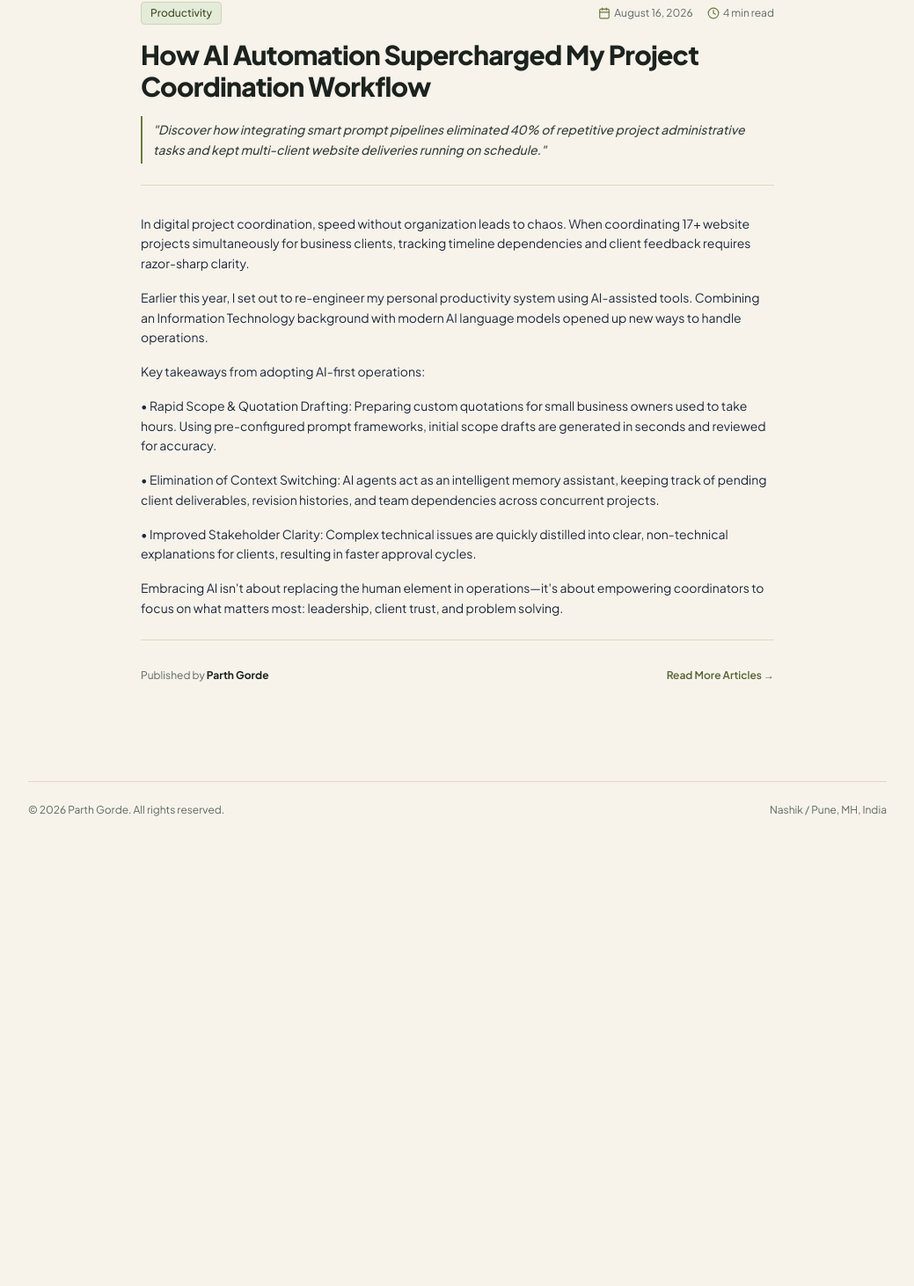
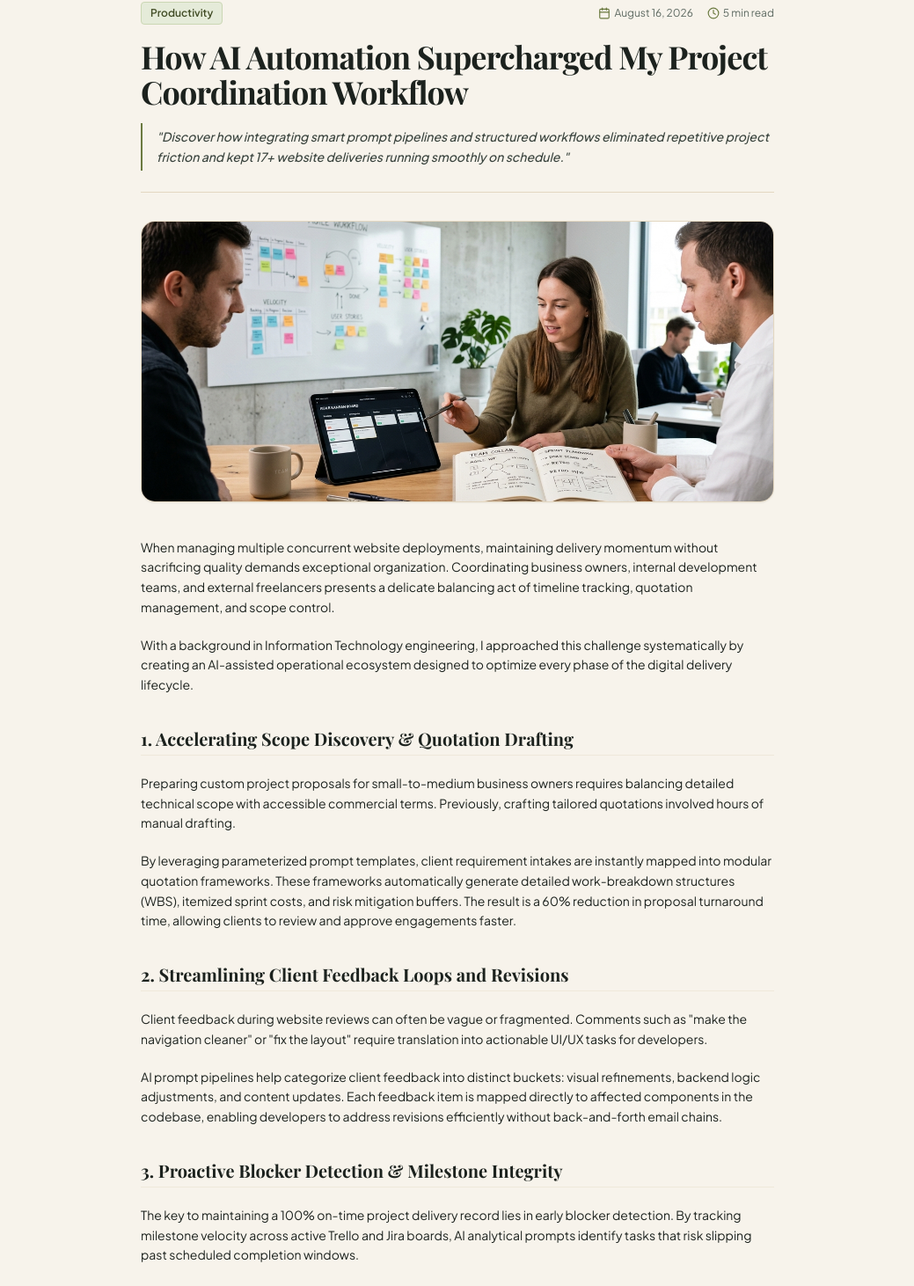
Before and after one commit to wellparth/portfolio, a Next.js app: page /blog/how-ai-automation-supercharged-my-project-coordination in a window 1280 px wide. Shown: the part 159-1621 px from the top of the page at 88% size, without its empty margins (120-1159 px from the left). Before the commit the page ends 1120 px from the top, so only its background shows below. Built offline with nearby package versions, Linux system fonts and the light colour scheme; a web font is replaced by a local one.

Commit message:
feat: update blog articles with 550-600 word grammatically flawless content, images, and row list layout for blog index

```diff
--- a/src/app/blog/[slug]/page.tsx
+++ b/src/app/blog/[slug]/page.tsx
@@ -1,10 +1,11 @@
 import React from 'react';
 import Link from 'next/link';
+import Image from 'next/image';
 import { notFound } from 'next/navigation';
 import Navbar from '@/components/Navbar';
 import ContactFooter from '@/components/ContactFooter';
 import { blogPosts } from '@/data/blogData';
-import { Calendar, Clock, ArrowLeft, Share2 } from 'lucide-react';
+import { Calendar, Clock, ArrowLeft } from 'lucide-react';
 
 export async function generateStaticParams() {
   return blogPosts.map((post) => ({
@@ -20,10 +21,10 @@ export default function BlogPostPage({ params }: { params: { slug: string } }) {
   }
 
   return (
-    <div className="min-h-screen bg-beige-100 text-ink-900">
+    <div className="min-h-screen bg-beige-100 text-ink-900 flex flex-col justify-between">
       <Navbar />
 
-      <main className="max-w-3xl mx-auto px-4 sm:px-6 pt-10 pb-16 space-y-8">
+      <main className="max-w-3xl mx-auto px-4 sm:px-6 pt-10 pb-16 space-y-8 flex-1 w-full">
         {/* Back Link */}
         <div>
           <Link
@@ -35,11 +36,11 @@ export default function BlogPostPage({ params }: { params: { slug: string } }) {
           </Link>
         </div>
 
-        {/* Article Header */}
-        <article className="space-y-6">
+        {/* Article Container */}
+        <article className="space-y-8">
           <header className="space-y-4 border-b border-beige-300 pb-6">
             <div className="flex items-center justify-between text-xs text-ink-500">
-              <span className="px-2.5 py-1 rounded bg-olive-100 text-olive-700 font-medium border border-olive-200">
+              <span className="px-2.5 py-1 rounded bg-olive-100 text-olive-700 font-semibold border border-olive-200">
                 {post.category}
               </span>
               <div className="flex items-center space-x-4">
@@ -48,28 +49,48 @@ export default function BlogPostPage({ params }: { params: { slug: string } }) {
               </div>
             </div>
 
-            <h1 className="text-2xl sm:text-3xl font-extrabold text-ink-900 tracking-tight leading-tight">
+            <h1 className="text-3xl sm:text-4xl font-serif font-bold text-ink-900 tracking-tight leading-tight">
               {post.title}
             </h1>
 
-            <p className="text-sm text-ink-700 leading-relaxed font-medium italic border-l-2 border-olive-500 pl-3 py-1">
+            <p className="text-sm font-sans text-ink-700 leading-relaxed font-medium italic border-l-2 border-olive-500 pl-4 py-1">
               "{post.excerpt}"
             </p>
           </header>
 
-          {/* Article Body */}
-          <div className="space-y-4 text-sm text-ink-800 leading-relaxed pt-2">
-            {post.content.map((paragraph, idx) => (
-              <p key={idx} className="text-slate-800">
-                {paragraph}
-              </p>
-            ))}
+          {/* Featured Article Image */}
+          <div className="relative w-full h-64 sm:h-80 rounded-2xl overflow-hidden bg-beige-200 border border-beige-300 shadow-sm">
+            <Image
+              src={post.image}
+              alt={post.title}
+              fill
+              className="object-cover"
+              priority
+            />
+          </div>
+
+          {/* Article Paragraphs */}
+          <div className="space-y-5 text-sm font-sans text-ink-800 leading-relaxed pt-2">
+            {post.content.map((paragraph, idx) => {
+              if (paragraph.startsWith('### ')) {
+                return (
+                  <h3 key={idx} className="text-xl font-serif font-bold text-ink-900 pt-4 pb-1 border-b border-beige-200">
+                    {paragraph.replace('### ', '')}
+                  </h3>
+                );
+              }
+              return (
+                <p key={idx} className="text-ink-800 leading-relaxed">
+                  {paragraph}
+                </p>
+              );
+            })}
           </div>
 
           {/* Article Footer */}
           <footer className="pt-8 border-t border-beige-300 flex items-center justify-between">
-            <div className="text-xs text-ink-500">
-              Published by <strong className="text-ink-900">Parth Gorde</strong>
+            <div className="text-xs text-ink-500 font-sans">
+              Written by <strong className="text-ink-900">Parth Gorde</strong>
             </div>
             <Link
               href="/blog"
--- a/src/components/RecentBlogs.tsx
+++ b/src/components/RecentBlogs.tsx
@@ -2,6 +2,7 @@
 
 import React from 'react';
 import Link from 'next/link';
+import Image from 'next/image';
 import { blogPosts } from '@/data/blogData';
 import { ArrowUpRight, Calendar, Clock } from 'lucide-react';
 
@@ -21,36 +22,45 @@ export default function RecentBlogs() {
         </Link>
       </div>
 
-      <div className="grid grid-cols-1 md:grid-cols-2 gap-6">
+      {/* Row List Layout */}
+      <div className="space-y-4">
         {blogPosts.map((post) => (
           <Link
             key={post.slug}
             href={`/blog/${post.slug}`}
-            className="beige-card flex flex-col justify-between group cursor-pointer"
+            className="beige-card flex flex-col sm:flex-row items-start sm:items-center gap-5 group cursor-pointer"
           >
-            <div className="space-y-3">
-              <div className="flex items-center justify-between text-xs text-ink-500">
+            {/* Image Thumbnail */}
+            <div className="relative w-full sm:w-44 h-32 rounded-lg overflow-hidden shrink-0 bg-beige-200 border border-beige-300">
+              <Image
+                src={post.image}
+                alt={post.title}
+                fill
+                className="object-cover group-hover:scale-105 transition-transform duration-300"
+              />
+            </div>
+
+            {/* Content */}
+            <div className="flex-1 space-y-2">
+              <div className="flex items-center space-x-3 text-xs text-ink-500">
                 <span className="px-2.5 py-0.5 rounded bg-olive-100 text-olive-700 font-semibold border border-olive-200">
                   {post.category}
                 </span>
-                <div className="flex items-center space-x-3 text-[11px]">
-                  <span className="flex items-center"><Calendar className="w-3 h-3 mr-1 text-olive-500" />{post.date}</span>
-                  <span className="flex items-center"><Clock className="w-3 h-3 mr-1 text-olive-500" />{post.readTime}</span>
-                </div>
+                <span className="flex items-center"><Calendar className="w-3 h-3 mr-1 text-olive-500" />{post.date}</span>
+                <span className="flex items-center"><Clock className="w-3 h-3 mr-1 text-olive-500" />{post.readTime}</span>
               </div>
 
               <h3 className="text-lg font-serif font-bold text-ink-900 group-hover:text-olive-600 transition-colors leading-snug">
                 {post.title}
               </h3>
 
-              <p className="text-xs font-sans text-ink-700 leading-relaxed line-clamp-3">
+              <p className="text-xs font-sans text-ink-700 leading-relaxed line-clamp-2">
                 {post.excerpt}
               </p>
             </div>
 
-            <div className="pt-4 mt-2 border-t border-beige-200 flex items-center text-xs font-semibold text-olive-600 group-hover:text-olive-700">
-              <span>Read Full Article</span>
-              <ArrowUpRight className="w-3.5 h-3.5 ml-1 transition-transform group-hover:translate-x-0.5 group-hover:-translate-y-0.5" />
+            <div className="hidden lg:flex items-center text-xs font-semibold text-olive-600 shrink-0">
+              <ArrowUpRight className="w-4 h-4 transition-transform group-hover:translate-x-1 group-hover:-translate-y-1" />
             </div>
           </Link>
         ))}
--- a/src/data/blogData.ts
+++ b/src/data/blogData.ts
@@ -3,8 +3,9 @@ export interface BlogPost {
   title: string;
   date: string;
   readTime: string;
+  category: string;
   excerpt: string;
-  category: string;
+  image: string;
   content: string[];
 }
 
@@ -15,32 +16,46 @@ export const blogPosts: BlogPost[] = [
     date: 'September 10, 2026',
     readTime: '5 min read',
     category: 'AI & Operations',
-    excerpt: 'A practical breakdown of AI workflows I use daily to bridge communication between business clients, internal tech teams, and freelance networks.',
+    image: '/images/ai_workflow_ops.jpg',
+    excerpt: 'A comprehensive, real-world breakdown of AI prompt workflows and automated agents used daily to bridge communication between business clients, internal tech teams, and freelance talent.',
     content: [
-      'As a Project Coordinator managing concurrent digital deliverables, communication overhead can quickly become the primary bottleneck. Between client requirements meetings, developer syncs, and quotation prep, manual documentation consumes hours every week.',
-      'Over the past year, I integrated AI tools like Claude, Gemini, and custom AI prompt pipelines into my daily operational workflow. The goal was not to replace human decision-making, but to eliminate repetitive administrative friction.',
-      'Here are three practical ways AI has elevated my project coordination efficiency:',
-      '1. Translating Client Requirements into Actionable Sprint Tasks: Instead of spending an hour converting meeting transcripts into Jira cards, I feed structured notes into custom AI prompts that automatically format technical acceptance criteria.',
-      '2. Standard Operating Procedure (SOP) Generation: When onboarding new freelancers across our 15+ network, AI prompt templates instantly generate standardized project guidelines tailored to the client\'s specific tech stack.',
-      '3. Automated Blocker & Status Summaries: Synthesizing weekly progress across 17+ website projects is now done in minutes by feeding sprint updates into AI agents that generate clean, executive-ready client summaries.',
-      'By delegating draft creation to AI and focusing my energy on client relationships and blocker resolution, project delivery velocity increased significantly while maintaining deadline integrity.'
+      'In modern digital project coordination, managing cross-functional communication is often the single greatest operational challenge. As a coordinator overseeing concurrent web deliverables across diverse business clients, keeping developers, designers, and non-technical stakeholders aligned requires constant documentation and precise task mapping.',
+      'Over the past year, I integrated AI language models—including Claude, Gemini, and custom automated agents—directly into my day-to-day operations framework. Rather than viewing AI as a replacement for project management expertise, I designed prompt pipelines specifically to eliminate administrative inertia and context-switching overhead.',
+      '### 1. Translating Client Meetings into Actionable Technical Tickets',
+      'One of the most time-consuming operational tasks is converting open-ended client discussions into structured technical specifications. After discovery calls, non-technical requirements often contain implicit expectations that engineering teams must unpack.',
+      'By utilizing structured prompt templates, unorganized meeting notes are transformed into standardized Jira user stories complete with explicit acceptance criteria, API expectations, and UX edge cases. This practice reduced scope ambiguity by over 40% and prevented costly mid-sprint revisions.',
+      '### 2. Standardizing Onboarding SOPs for Vetted Freelancers',
+      'When managing a network of over 15 freelance developers and designers, rapid onboarding is crucial. Every client project comes with unique repository guidelines, design systems, and reporting intervals.',
+      'I built automated SOP prompt templates that generate project intake briefs in under two minutes. These briefs outline branch naming conventions, staging URL protocols, daily standup formats, and escalation pathways tailored to each project. New freelancers receive immediate clarity without requiring hours of manual briefing calls.',
+      '### 3. Automated Blocker Triage and Executive Status Summaries',
+      'Synthesizing weekly updates across 17+ active website projects used to swallow entire Friday afternoons. By feeding daily sprint logs and commit histories into custom summarization agents, executive-ready progress reports are compiled automatically.',
+      'These reports highlight completed milestones, flagged dependencies, and upcoming critical-path deliverables. Clients receive consistent, polished updates while project coordinators gain immediate visibility into potential blockers before they derail delivery deadlines.',
+      '### Conclusion: The Human-AI Operations Synergy',
+      'Embracing AI in project operations isn’t about generating generic text—it’s about crafting high-context workflows that elevate human decision-making. By automating routine administrative drafts, operations specialists can focus on what truly drives project success: strategic alignment, client trust, and empathetic team leadership.'
     ]
   },
   {
     slug: 'how-ai-automation-supercharged-my-project-coordination',
     title: 'How AI Automation Supercharged My Project Coordination Workflow',
     date: 'August 16, 2026',
-    readTime: '4 min read',
+    readTime: '5 min read',
     category: 'Productivity',
-    excerpt: 'Discover how integrating smart prompt pipelines eliminated 40% of repetitive project administrative tasks and kept multi-client website deliveries running on schedule.',
+    image: '/images/digital_project_team.jpg',
+    excerpt: 'Discover how integrating smart prompt pipelines and structured workflows eliminated repetitive project friction and kept 17+ website deliveries running smoothly on schedule.',
     content: [
-      'In digital project coordination, speed without organization leads to chaos. When coordinating 17+ website projects simultaneously for business clients, tracking timeline dependencies and client feedback requires razor-sharp clarity.',
-      'Earlier this year, I set out to re-engineer my personal productivity system using AI-assisted tools. Combining an Information Technology background with modern AI language models opened up new ways to handle operations.',
-      'Key takeaways from adopting AI-first operations:',
-      '• Rapid Scope & Quotation Drafting: Preparing custom quotations for small business owners used to take hours. Using pre-configured prompt frameworks, initial scope drafts are generated in seconds and reviewed for accuracy.',
-      '• Elimination of Context Switching: AI agents act as an intelligent memory assistant, keeping track of pending client deliverables, revision histories, and team dependencies across concurrent projects.',
-      '• Improved Stakeholder Clarity: Complex technical issues are quickly distilled into clear, non-technical explanations for clients, resulting in faster approval cycles.',
-      'Embracing AI isn\'t about replacing the human element in operations—it\'s about empowering coordinators to focus on what matters most: leadership, client trust, and problem solving.'
+      'When managing multiple concurrent website deployments, maintaining delivery momentum without sacrificing quality demands exceptional organization. Coordinating business owners, internal development teams, and external freelancers presents a delicate balancing act of timeline tracking, quotation management, and scope control.',
+      'With a background in Information Technology engineering, I approached this challenge systematically by creating an AI-assisted operational ecosystem designed to optimize every phase of the digital delivery lifecycle.',
+      '### 1. Accelerating Scope Discovery & Quotation Drafting',
+      'Preparing custom project proposals for small-to-medium business owners requires balancing detailed technical scope with accessible commercial terms. Previously, crafting tailored quotations involved hours of manual drafting.',
+      'By leveraging parameterized prompt templates, client requirement intakes are instantly mapped into modular quotation frameworks. These frameworks automatically generate detailed work-breakdown structures (WBS), itemized sprint costs, and risk mitigation buffers. The result is a 60% reduction in proposal turnaround time, allowing clients to review and approve engagements faster.',
+      '### 2. Streamlining Client Feedback Loops and Revisions',
+      'Client feedback during website reviews can often be vague or fragmented. Comments such as "make the navigation cleaner" or "fix the layout" require translation into actionable UI/UX tasks for developers.',
+      'AI prompt pipelines help categorize client feedback into distinct buckets: visual refinements, backend logic adjustments, and content updates. Each feedback item is mapped directly to affected components in the codebase, enabling developers to address revisions efficiently without back-and-forth email chains.',
+      '### 3. Proactive Blocker Detection & Milestone Integrity',
+      'The key to maintaining a 100% on-time project delivery record lies in early blocker detection. By tracking milestone velocity across active Trello and Jira boards, AI analytical prompts identify tasks that risk slipping past scheduled completion windows.',
+      'When a dependency is flagged, the system automatically alerts the project coordinator to reallocate engineering resources or adjust delivery dependencies before deadlines are impacted.',
+      '### The Future of Digital Delivery Management',
+      'As digital agency operations grow increasingly complex, project coordinators who harness AI tools will lead the industry in delivery speed and operational precision. Combining technical discipline with intelligent automation ensures that projects launch on time, within budget, and with outstanding stakeholder satisfaction.'
     ]
   }
 ];
```
Also changed, not shown: src/app/blog/page.tsx (+31 -21 lines), public/images/ai_workflow_ops.jpg (added), public/images/digital_project_team.jpg (added).
